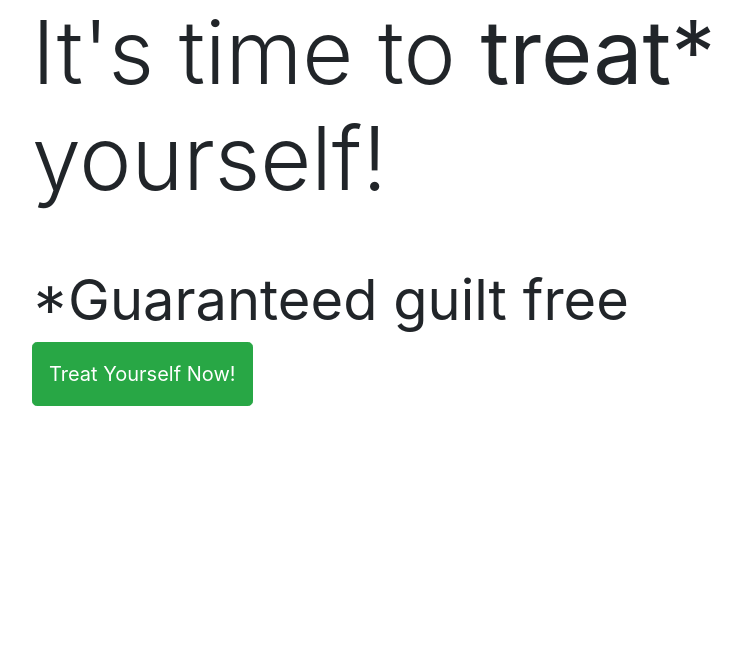
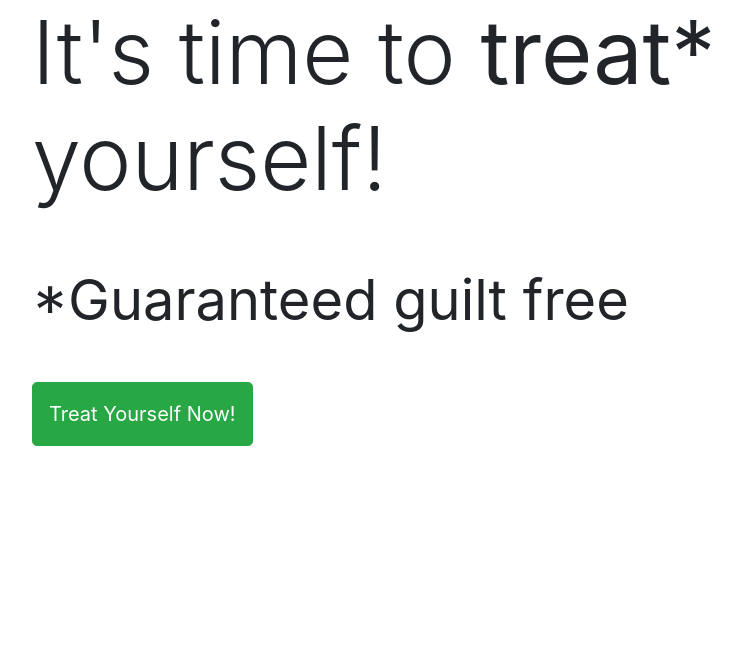
Before and after one commit to DannyGilligan/chocelegance-resubmission, a Django app: page / in a window 1280 px wide. Shown: the top 646 px of the page, without its empty margins (53-794 px from the left). Run offline with Django 3.2, Linux system fonts and the light colour scheme.

Commit message:
Add page header block to index.html

```diff
--- a/home/templates/home/index.html
+++ b/home/templates/home/index.html
@@ -1,6 +1,18 @@
 <!-- This template is extended from the main base.html file located in the root templates directory -->
 {% extends "base.html" %}
 {% load static %}
+
+<!-- Additional sub-header block below main header, extended from base.html -->
+{% block page_header %}
+    <div class="container header-container">
+        <div class="row">
+            <div class="col">
+
+            </div>
+        </div>
+    </div>
+{% endblock %}
+
 
 <!-- The block content below is injected into the main base.html template -->
 {% block content %}
@@ -19,14 +31,11 @@
             </h2>
 
             <!-- Treat yourself now button -->
-            <h4>
-                <a href="" class="shop-now-button btn btn-success btn-lg rounded-1 py-3">Treat Yourself Now!</a>
-            </h4>
-
-
-
-
-
+            <div class="my-5">
+                <h4>
+                    <a href="" class="shop-now-button btn btn-success btn-lg rounded-1 py-3">Treat Yourself Now!</a>
+                </h4>
+            </div>
 
         </div>
 
```
